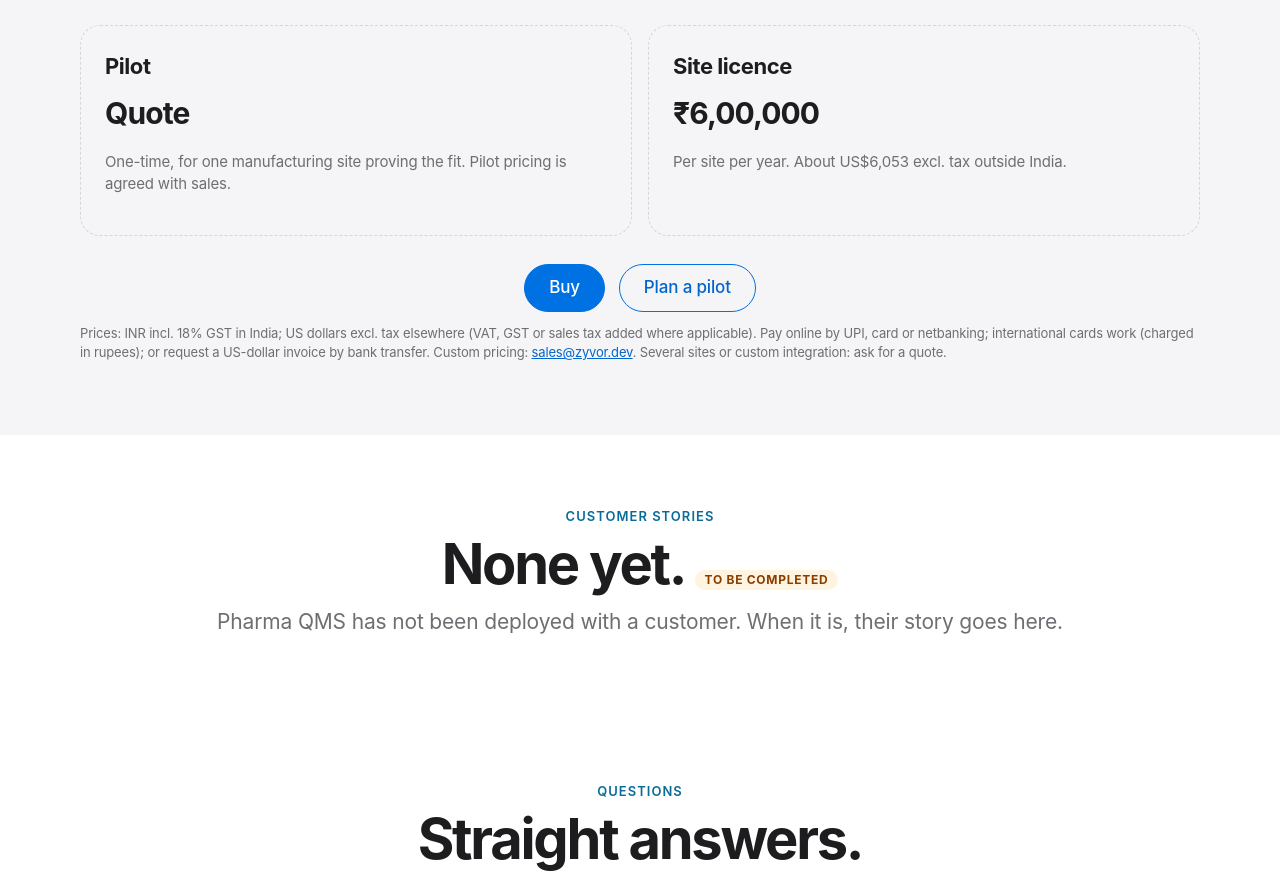
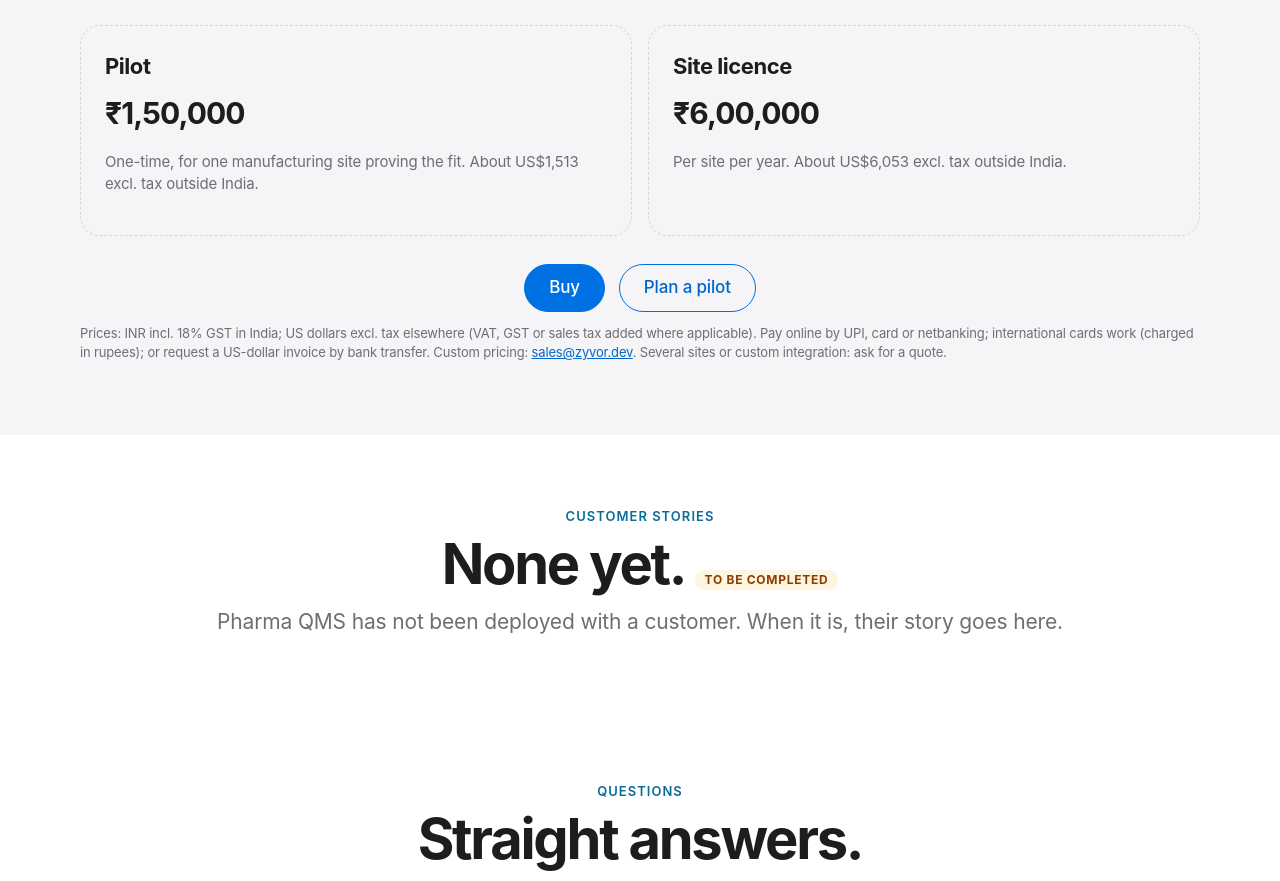
Before and after one commit to zyvorai/zyvor-pharma-qms-site, a website: page index.html in a window 1280 px wide. Shown: the part 10377-11258 px from the top of the page. Drawn offline with Linux system fonts and the light colour scheme.

Commit message:
Restore pilot price INR 1,50,000 one-time (about US$1,513)
Co-Authored-By: Claude Sonnet 5.5 <noreply@anthropic.com>

```diff
--- a/index.html
+++ b/index.html
@@ -195,7 +195,7 @@
 <section id="pricing" class="tint">
   <div class="center"><p class="kicker">Pricing</p><h2>Pilot first, then a site licence.</h2><p class="sub">List prices: INR including 18% GST in India, US dollars excluding tax elsewhere. There is no self-serve 30-day trial key for Pharma QMS yet: you evaluate it through a pilot with synthetic data. Production use requires a Zyvor Production License.</p></div>
   <div class="tiers two">
-    <div class="tier"><h3>Pilot</h3><div class="price">Quote</div><p>One-time, for one manufacturing site proving the fit. Pilot pricing is agreed with sales.</p></div>
+    <div class="tier"><h3>Pilot</h3><div class="price">&#8377;1,50,000</div><p>One-time, for one manufacturing site proving the fit. About US$1,513 excl. tax outside India.</p></div>
     <div class="tier"><h3>Site licence</h3><div class="price">&#8377;6,00,000</div><p>Per site per year. About US$6,053 excl. tax outside India.</p></div>
   </div>
   <div class="cta"><a class="btn primary" href="https://zyvor.dev/buy">Buy</a><a class="btn" href="mailto:sales@zyvor.dev?subject=Pharma%20QMS%20pilot">Plan a pilot</a></div>
```
